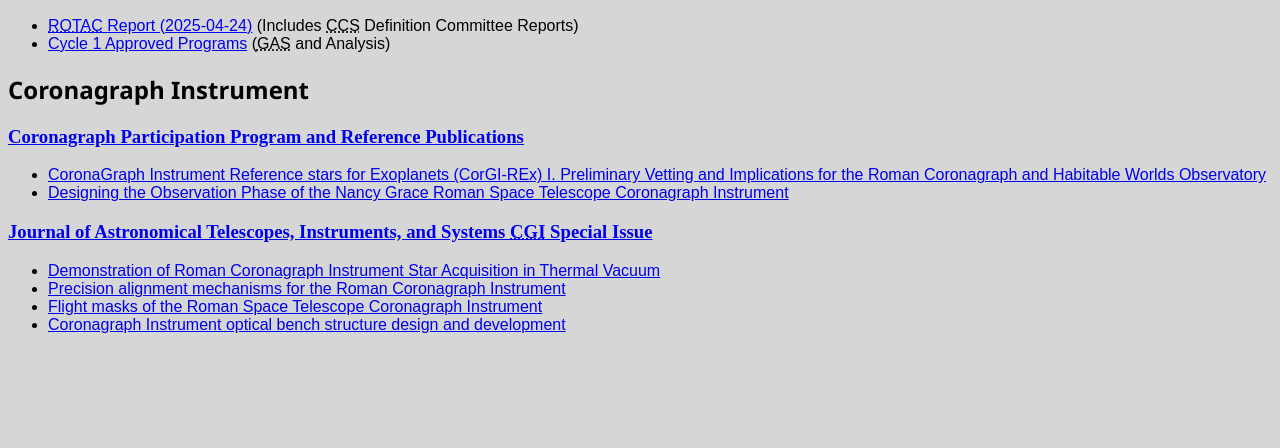
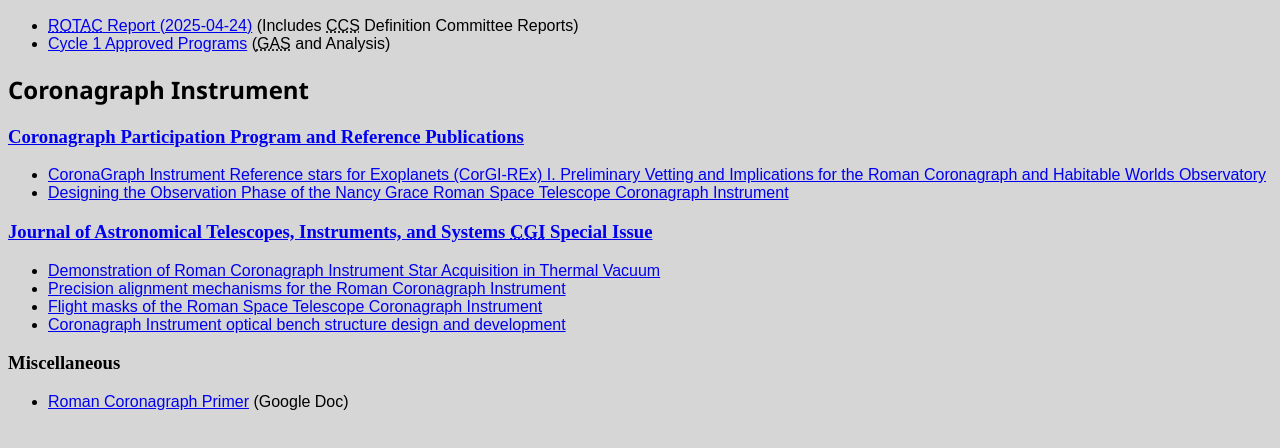
Before and after one commit to DeltaDizzy/DeltaWebsite, a plain HTML site: page research/roman.html in a window 1280 px wide. Shown: the part 116-564 px from the top of the page. Drawn offline with Linux system fonts and the light colour scheme.

Commit message:
add cgi primer

```diff
--- a/research/roman.html
+++ b/research/roman.html
@@ -30,5 +30,10 @@
 
         <li><a href="https://www.spiedigitallibrary.org/journals/Journal-of-Astronomical-Telescopes-Instruments-and-Systems/volume-11/issue-02/021406/Coronagraph-Instrument-optical-bench-structure-design-and-development/10.1117/1.JATIS.11.2.021406.full">Coronagraph Instrument optical bench structure design and development</a></li>
     </ul>
+
+    <h3>Miscellaneous</h3>
+    <ul>
+        <li><a href="https://docs.google.com/document/d/1T9aYqe4tgVOAr-Qrg6P-e_bKCa11PPqK0phuPlSe2hE/preview">Roman Coronagraph Primer</a> (Google Doc)</li>
+    </ul>
   </body>
 </html>
```
